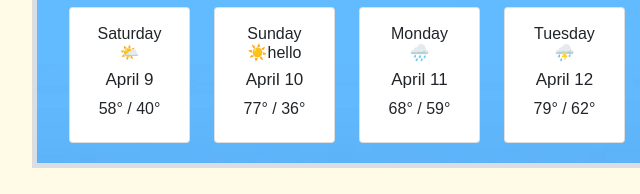
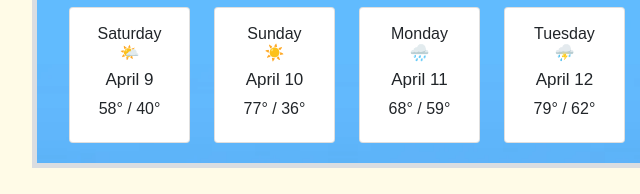
Before and after one commit to LaceyTN/Weather-App, a plain HTML site: page index.html in a window 1280 px wide. Shown: the part 307-501 px from the top of the page, 148-788 px from the left. Drawn offline with nearby package versions, Linux system fonts and the light colour scheme; no server answers; a web font is replaced by a local one.

Commit message:
Update index.html

```diff
--- a/index.html
+++ b/index.html
@@ -107,7 +107,7 @@
           <div class="card">
             <div class="card-body text-center">
               <h4 class="card-title">Sunday <br>
-                ☀️hello
+                ☀️
               </h4>
               <h5 class="date">April 10</h5>
               <h6 class="temp">77° / 36°</h6>
```
